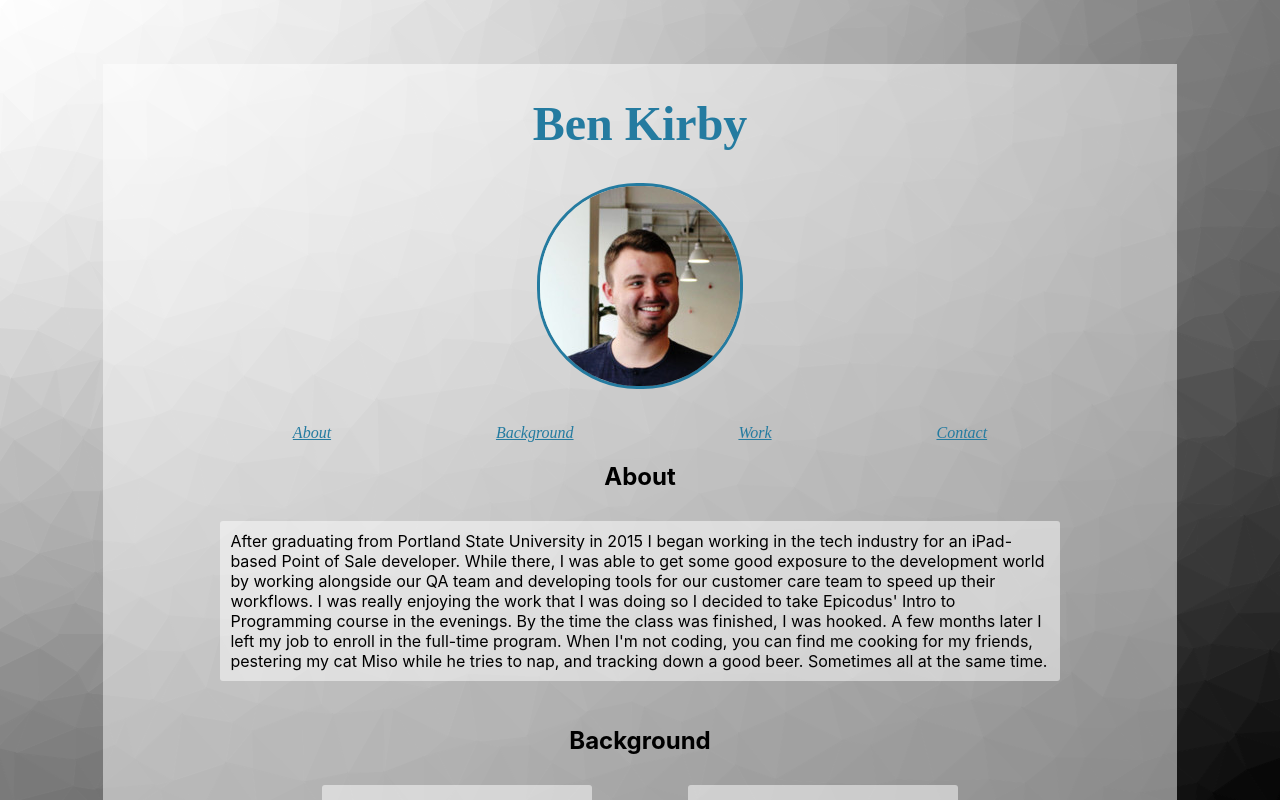
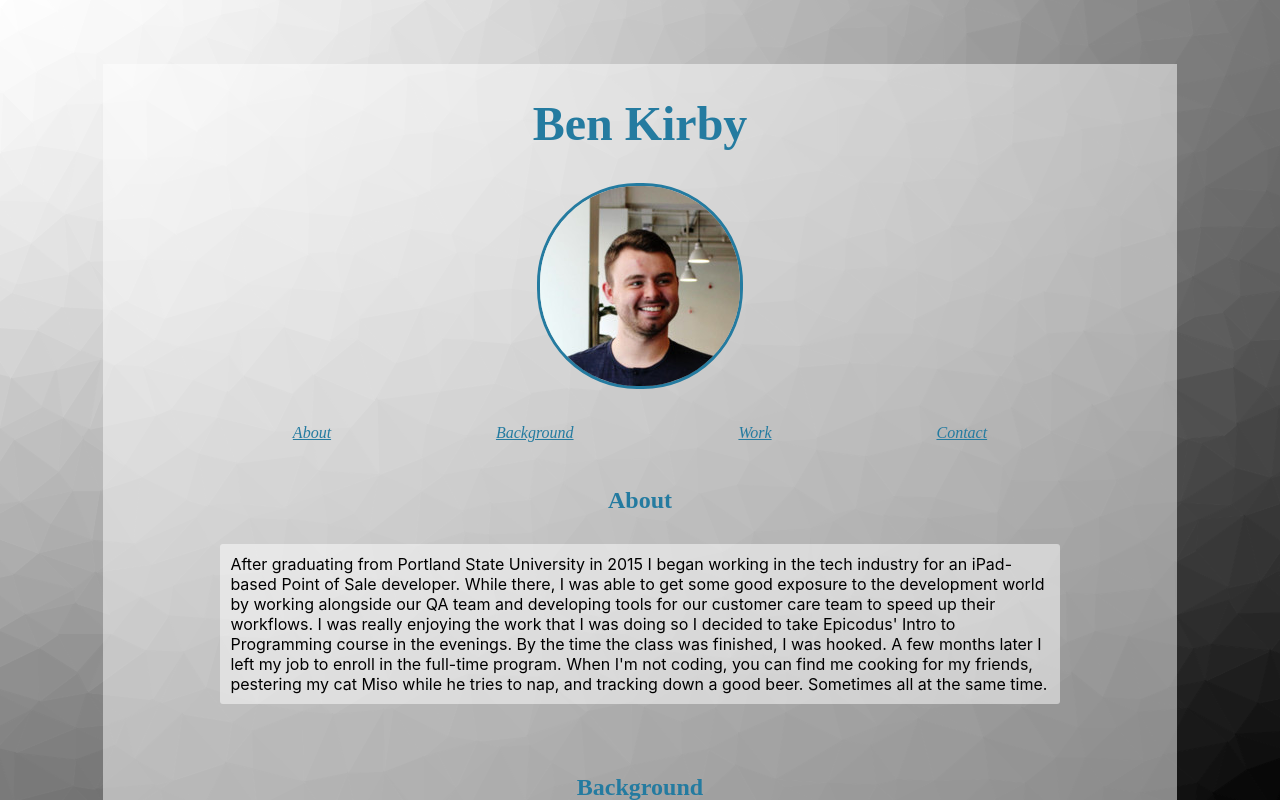
Before and after one commit to ben-kirby/about, a React (Create React App) app: page / in a window 1280 px wide. Shown: the top 800 px of the page. Built offline with nearby package versions, Linux system fonts and the light colour scheme; what webfontloader would draw is missing.

Commit message:
added font and styling

```diff
--- a/src/styles/styledComponents.js
+++ b/src/styles/styledComponents.js
@@ -1,4 +1,11 @@
 import styled from 'styled-components';
+import WebFont from 'webfontloader';
+
+WebFont.load({
+	google: {
+		families: ['Quicksand']
+	}
+});
 
 export const Container = styled.div`
 	display: flex;
@@ -6,10 +13,12 @@ export const Container = styled.div`
 	width: 80%;
 	align-items: center;
 	background: rgba(255, 255, 255, 0.5);
-	padding: 0 25px 0 25px;
+	padding: 0 25px 25px 25px;
 `;
 
 export const SectionTitle = styled.h2`
+	color: #247BA0;
+	font-family: Quicksand;
 `;
 
 export const SectionContent = styled.div`
```
